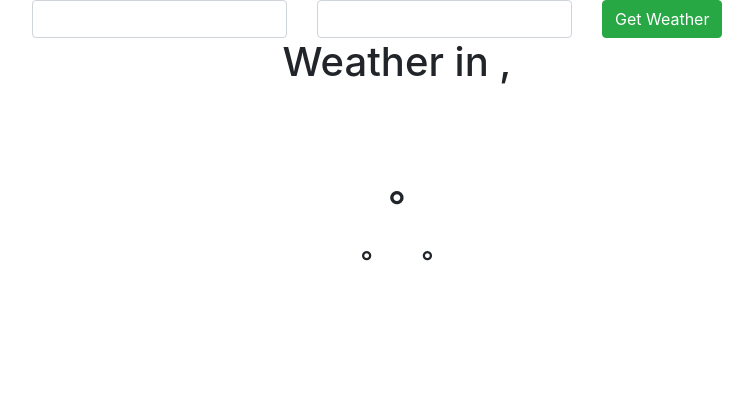
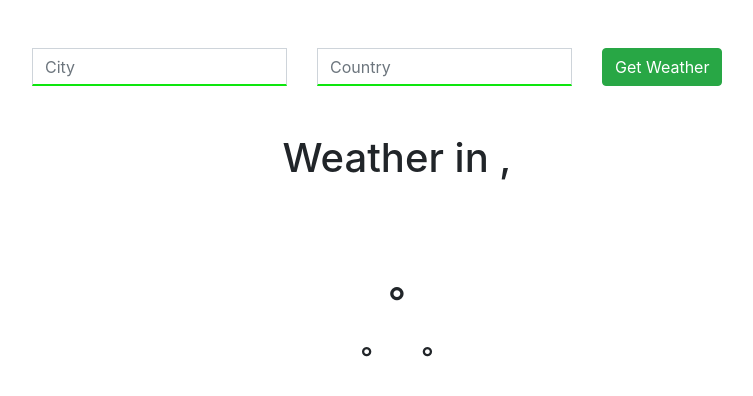
Before and after one commit to frontendprof/complete-weather-react, a React (Create React App) app: page / in a window 1280 px wide. Shown: the top 396 px of the page, without its empty margins (243-996 px from the left). Built offline with nearby package versions, Linux system fonts and the light colour scheme; no server answers.

Commit message:
Stylling 1

```diff
--- /dev/null
+++ b/src/app_component/form.style.css
@@ -0,0 +1,19 @@
+
+form{
+    margin-top:3rem;
+
+}
+
+
+form input[name="city"],
+form input[name="country"]{
+    background-color: transparent;
+    color:white;
+    border-bottom: 2px solid rgb(14, 230, 14);
+    border-radius: 0;
+}
+
+form input:focus{
+    background-color: transparent;
+    box-shadow: none !important;
+}
--- a/src/app_component/form_component.jsx
+++ b/src/app_component/form_component.jsx
@@ -1,22 +1,29 @@
 import React from 'react';
+
+import "./form.style.css"
 
 const Form=props=> {
     return (
         <div className="container">
+            <form>
+
                 <div className="row">
 
                     <div className="col-md-3 offset-md-2">
-                    <input type="text" className="form-control" name="city" autoComplete="off"/>
+                        <input type="text" className="form-control" name="city" autoComplete="off"
+                        placeholder="City"/>
                     </div>
 
                     <div className="col-md-3">
-                    <input type="text" className="form-control" name="country" autoComplete="off"/>
+                        <input type="text" className="form-control" name="country" autoComplete="off"
+                        placeholder="Country"/>
                     </div>
 
                     <div className="col-md-3 mt-md-0 text-md-left">
                         <button className="btn btn-success">Get Weather</button>
                     </div>
                 </div>
+            </form>
         </div>
     )
 }
--- a/src/app_component/weather_component.jsx
+++ b/src/app_component/weather_component.jsx
@@ -4,7 +4,7 @@
     return (
 
         <div>
-            <div className="container">
+            <div className="container pt-5">
                 <div className="cards">
                     <h1>Weather in {props.city}, {props.country}</h1>
                     <h5 className="py-4">
```
Lines whose indentation alone changed are shown as unchanged.
